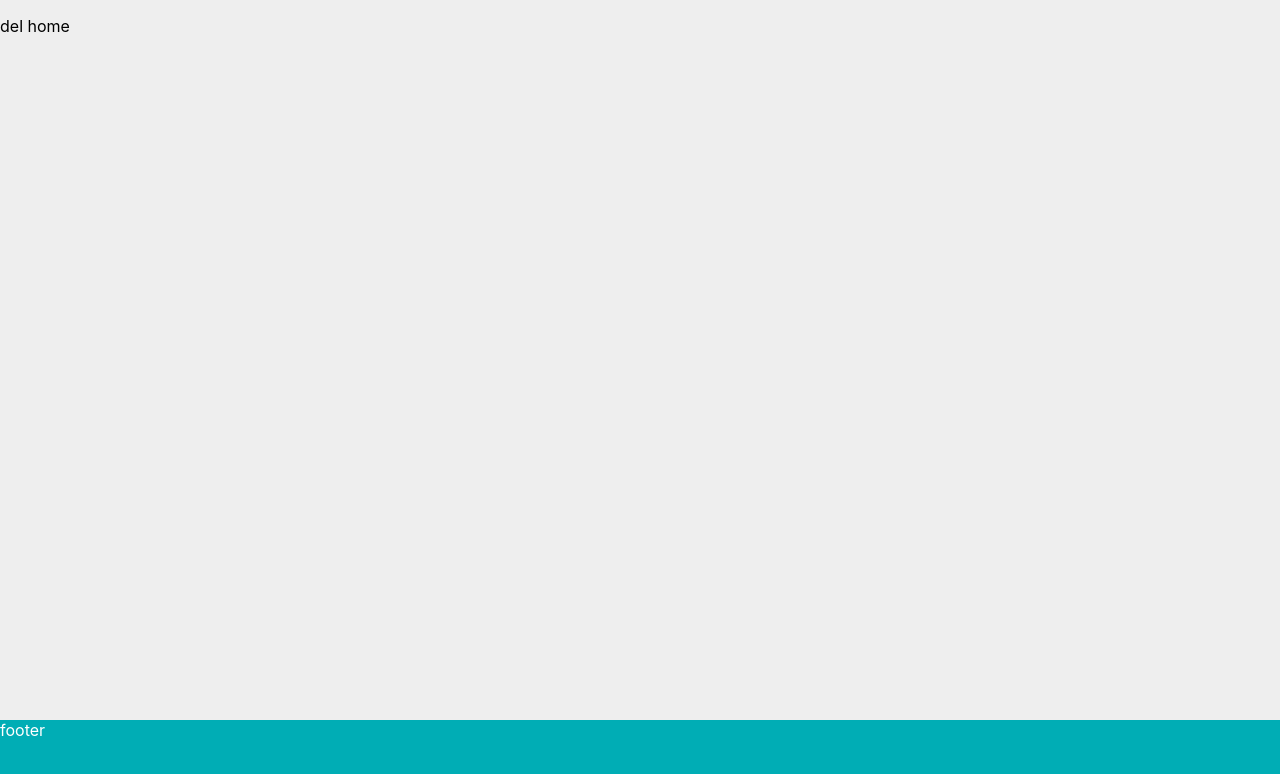
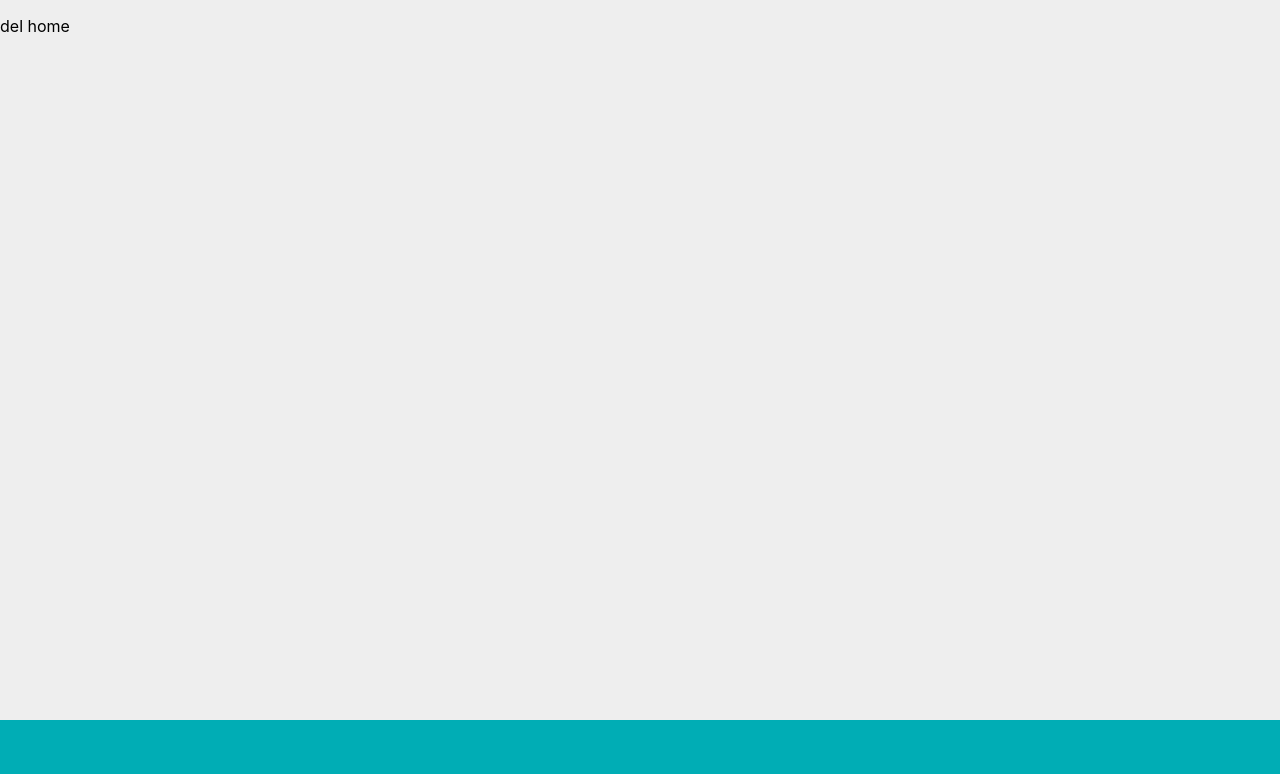
Before and after one commit to e-commerce-henry/client-pf-e-commerce, a React (Create React App) app: page / in a window 1280 px wide. Shown: the top 774 px of the page. Built offline with nearby package versions, Linux system fonts and the light colour scheme.

Commit message:
Cambios en el footer

```diff
--- a/src/components/Footer/Footer.jsx
+++ b/src/components/Footer/Footer.jsx
@@ -2,9 +2,9 @@ import Style from './Footer.module.css'
 
 function Footer(){
     return(
-        <>
-            <div className={Style.container} >footer</div>
-        </>
+        <div className={Style.container} >
+
+        </div>
     )
 };
 
```
Also changed, not shown: src/components/Footer/Footer.module.css (line endings or trailing spaces).
